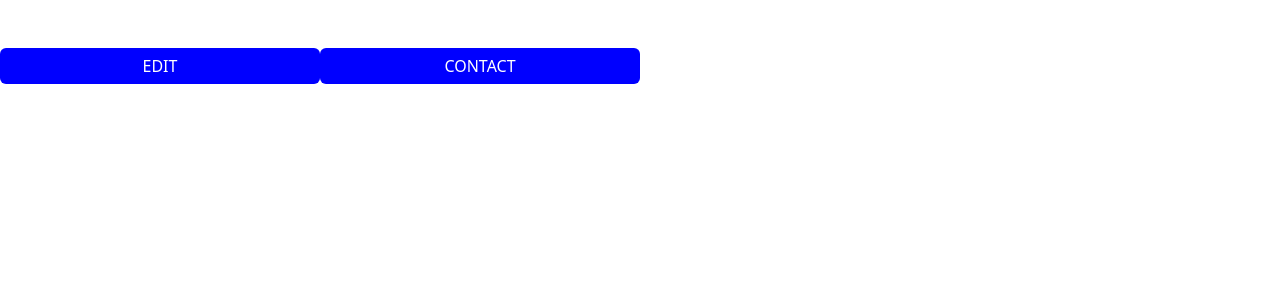
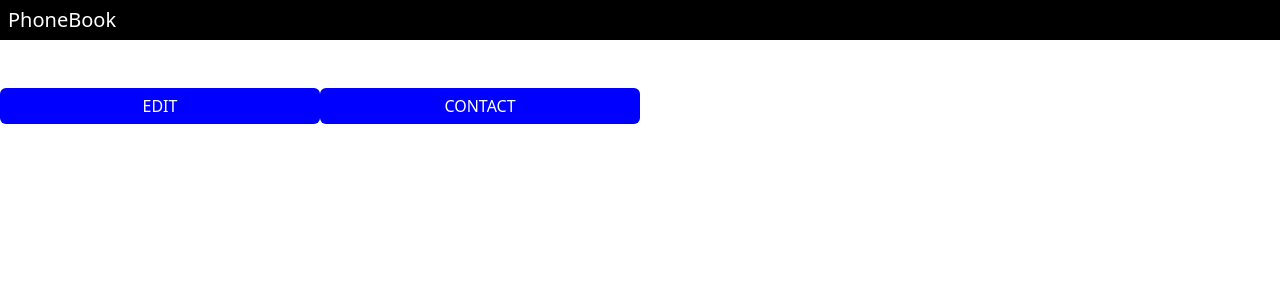
Before and after one commit to kaltrimkodraliu/contact-app, a React (Create React App) app: page / in a window 1280 px wide. Shown: the top 300 px of the page. Built offline with nearby package versions, Linux system fonts and the light colour scheme.

Commit message:
feat: added navbar on home

```diff
--- a/src/pages/Home.tsx
+++ b/src/pages/Home.tsx
@@ -1,13 +1,18 @@
 import { useNavigate } from "react-router-dom";
+import Navbar from "../components/Navbar";
 import GeneralButton from "../uikit/buttons/GeneralButton";
 
 
 const Home = () => {
 const navigate = useNavigate()
   return (
+  <div>
+      <Navbar text="PhoneBook"></Navbar>
+
     <div className="d-flex align-items-center w-50 mt-5 ">
       <GeneralButton onClick={() => navigate('/edit')} text="EDIT"></GeneralButton>
       <GeneralButton onClick={() => navigate('/contact-add')} text="CONTACT"></GeneralButton>
+    </div>
     </div>
   );
 };
--- a/src/pages/contact/ContactAdd.tsx
+++ b/src/pages/contact/ContactAdd.tsx
@@ -7,7 +7,7 @@ import styles from './ContactAdd.module.css';
 const ContactAdd = () => {
 
     return (
-        <div className="">
+        <div>
       <Navbar text="PhoneBook"></Navbar>
       <div className= {`w-100 mt-5 d-flex align-items-center justify-content-center`}>
         <div className={`d-flex flex-column ${styles.divContainer}`}>
--- a/src/pages/edit/Edit.tsx
+++ b/src/pages/edit/Edit.tsx
@@ -6,7 +6,7 @@ import styles from './Edit.module.css';
 const Edit = () => {
 
   return (
-    <div className="">
+    <div>
       <Navbar text="PhoneBook"></Navbar>
 
     <div className= {`w-100 mt-5 d-flex align-items-center justify-content-center`}>
```
